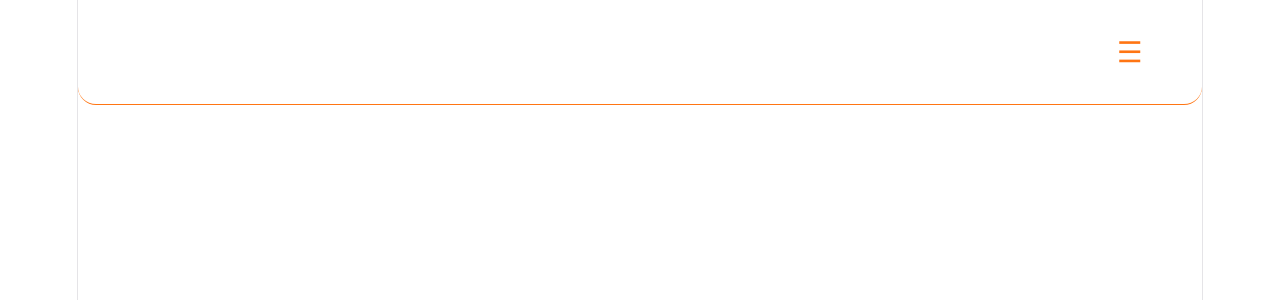
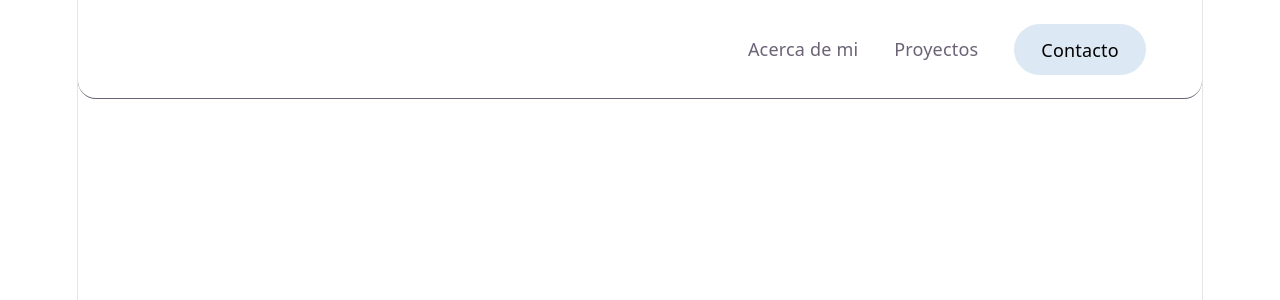
Before and after one commit to sofisando/sofisando.github.io, a React app: page / in a window 1280 px wide. Shown: the top 300 px of the page. Built offline with nearby package versions, Linux system fonts and the light colour scheme; the HTML template or start-up script is replaced by a standard one.

Commit message:
responsive navbar

```diff
--- a/src/Navbar.tsx
+++ b/src/Navbar.tsx
@@ -6,18 +6,16 @@ function Navbar() {
   return (
     <nav className="py-8 border-b border-(--color-details) rounded-2xl">
 
-      <div className="flex w-9/10 mx-auto justify-end relative">
+      <div className="flex w-9/10 mx-auto justify-end items-center relative">
 
-        {/* BOTÓN */}
+        {/* BOTÓN (solo mobile) */}
         <button
           onClick={() => setOpen(!open)}
-          className="top-8 right-8 z-50 cursor-pointer"
+          className="z-50 md:hidden"
         >
-          {/* ☰ */}
-          {!open && (
+          {!open ? (
             <svg
               className="w-7 h-7 stroke-(--color-details)"
-              xmlns="http://www.w3.org/2000/svg"
               fill="none"
               viewBox="0 0 24 24"
               strokeWidth="2"
@@ -27,13 +25,9 @@ function Navbar() {
               <path d="M4 12h16" />
               <path d="M4 19h16" />
             </svg>
-          )}
-
-          {/* ✕ */}
-          {open && (
+          ) : (
             <svg
               className="w-7 h-7 stroke-(--color-details)"
-              xmlns="http://www.w3.org/2000/svg"
               fill="none"
               viewBox="0 0 24 24"
               strokeWidth="2"
@@ -48,19 +42,20 @@ function Navbar() {
         {/* MENÚ */}
         <ul
           className={`
-            fixed inset-0 z-40 bg-(--bg)
-            flex flex-col gap-8 justify-center items-center
+            flex gap-8 items-center
 
+            /* MOBILE */
+            fixed inset-0 bg-(--bg) flex-col justify-center
             transition-transform duration-300
+
             ${open ? "translate-y-0" : "-translate-y-full"}
+
+            /* DESKTOP */
+            md:static md:flex md:flex-row md:translate-y-0 md:bg-transparent
           `}
         >
           <li>
-            <a
-              href="#"
-              onClick={() => setOpen(false)}
-              className="bg-(--color-button) text-black py-4 px-6 rounded-full"
-            >
+            <a href="#" onClick={() => setOpen(false)}>
               Acerca de mi
             </a>
           </li>
@@ -70,7 +65,11 @@ function Navbar() {
             </a>
           </li>
           <li>
-            <a href="#" onClick={() => setOpen(false)}>
+            <a
+              href="#"
+              onClick={() => setOpen(false)}
+              className="bg-(--color-button) text-black py-3 px-6 rounded-full"
+            >
               Contacto
             </a>
           </li>
--- a/src/index.css
+++ b/src/index.css
@@ -4,7 +4,7 @@
   --text: #6b6375;
   --text-h: #08060d;
   --color-button:#DCE8f3;
-  --color-details:#ff7513;
+  --color-details:#6b6375;
   --bg: #fff;
   --border: #e5e4e7;
   --code-bg: #f4f3ec;
```
